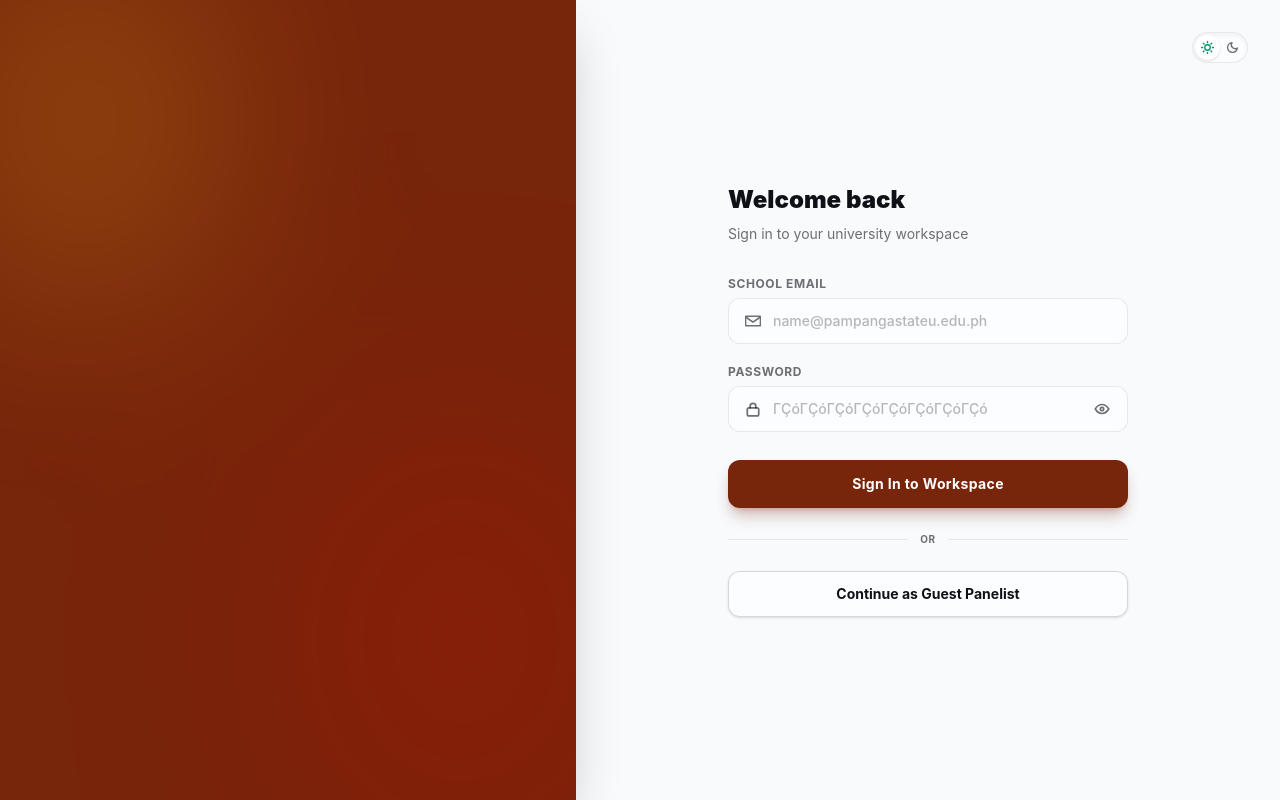
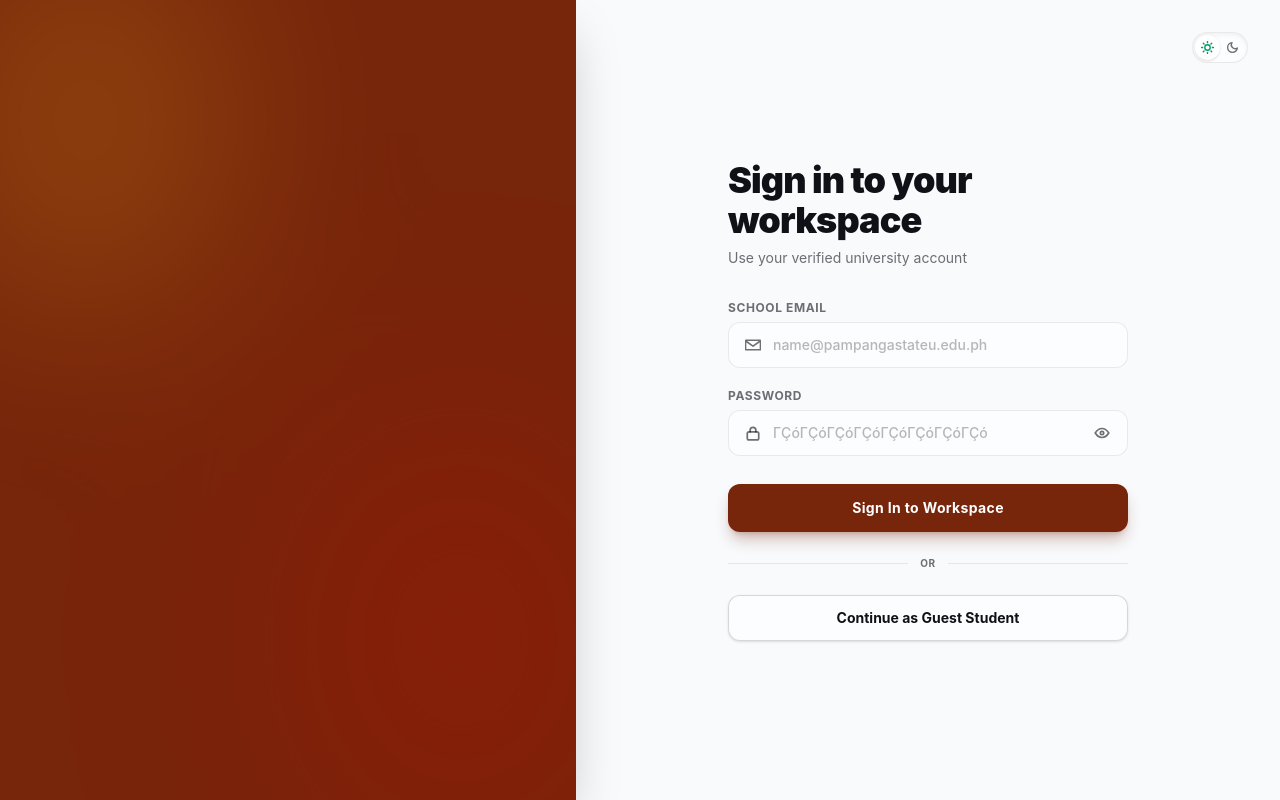
Before and after one commit to EsguerraJanuard/pamsu-python-ide, a React (Vite) app in the folder frontend/: page /login in a window 1280 px wide. Built offline with nearby package versions, Linux system fonts and the light colour scheme; no server answers.

Commit message:
style(frontend): Restore Login.jsx UI to match target mockups

```diff
--- a/frontend/src/features/auth/Login.jsx
+++ b/frontend/src/features/auth/Login.jsx
@@ -191,7 +191,7 @@ export default function Login() {
 
         <div className="relative z-10 animate-login-fade opacity-0">
           <div className="flex items-center gap-3">
-            <img src="/pamsu-logo.png" alt="PSU Logo" className="h-10 w-10 object-contain drop-shadow-md" />
+            <img src="/school_logo.png" alt="PSU Logo" className="h-10 w-10 object-contain drop-shadow-md" />
             <div>
               <p className="text-[10px] font-bold uppercase tracking-widest text-psu-gold/90">Pampanga State University</p>
               <p className="text-lg font-black tracking-tight text-white">Python IDE</p>
@@ -209,8 +209,19 @@ export default function Login() {
             <span className="text-psu-gold">Learn to think.</span>
           </h1>
           <p className="mt-6 max-w-md text-base leading-relaxed text-white/80">
-            A secure, browser-based Python environment built specifically for Pampanga State University. Features automated structural feedback, telemetry monitoring, and zero-setup isolated execution.
+            An intelligent, browser-based Python workspace built exclusively for the Pampanga State University College of Computing Studies Department.
           </p>
+
+          <ul className="mt-8 space-y-4">
+            {features.map((feat, idx) => (
+              <li key={idx} className="flex items-center gap-3 text-sm font-medium text-white/90">
+                <div className="flex h-6 w-6 items-center justify-center rounded-full bg-white/10 backdrop-blur-sm border border-white/5">
+                  {feat.icon}
+                </div>
+                {feat.label}
+              </li>
+            ))}
+          </ul>
         </div>
 
         <div className="relative z-10 flex items-center justify-between text-xs font-medium text-white/50 animate-login-fade delay-200 opacity-0">
@@ -223,7 +234,7 @@ export default function Login() {
 
         {/* Mobile Logo Header */}
         <div className="absolute top-8 left-6 lg:hidden flex items-center gap-3 animate-login-fade opacity-0">
-          <img src="/pamsu-logo.png" alt="PSU Logo" className="h-8 w-8 object-contain drop-shadow-md" />
+          <img src="/school_logo.png" alt="PSU Logo" className="h-8 w-8 object-contain drop-shadow-md" />
           <div>
             <p className="text-[9px] font-bold uppercase tracking-widest text-text-muted">Pampanga State University</p>
             <p className="text-base font-black tracking-tight text-text-main">Python IDE</p>
@@ -237,11 +248,11 @@ export default function Login() {
 
         <div className="w-full max-w-[400px] animate-login-fade delay-100 opacity-0">
           <div className="mb-8 text-center sm:text-left">
-            <h2 className="text-2xl font-black text-text-main">
-              Welcome back
+            <h2 className="text-3xl sm:text-4xl font-black tracking-tight text-text-main">
+              Sign in to your workspace
             </h2>
             <p className="mt-2 text-sm text-text-muted">
-              Sign in to your university workspace
+              Use your verified university account
             </p>
           </div>
 
@@ -378,7 +389,7 @@ export default function Login() {
                 disabled={isLoading}
                 className="group flex w-full items-center justify-center gap-2 rounded-xl border border-border-strong bg-bg-glass px-4 py-3 text-sm font-bold text-text-main shadow-sm transition-all duration-300 hover:-translate-y-1 hover:bg-bg-glass-hover hover:shadow-md active:translate-y-0 active:scale-[0.98] disabled:pointer-events-none disabled:opacity-60"
               >
-                Continue as Guest Panelist
+                Continue as Guest Student
               </button>
             </div>
           </form>
```
